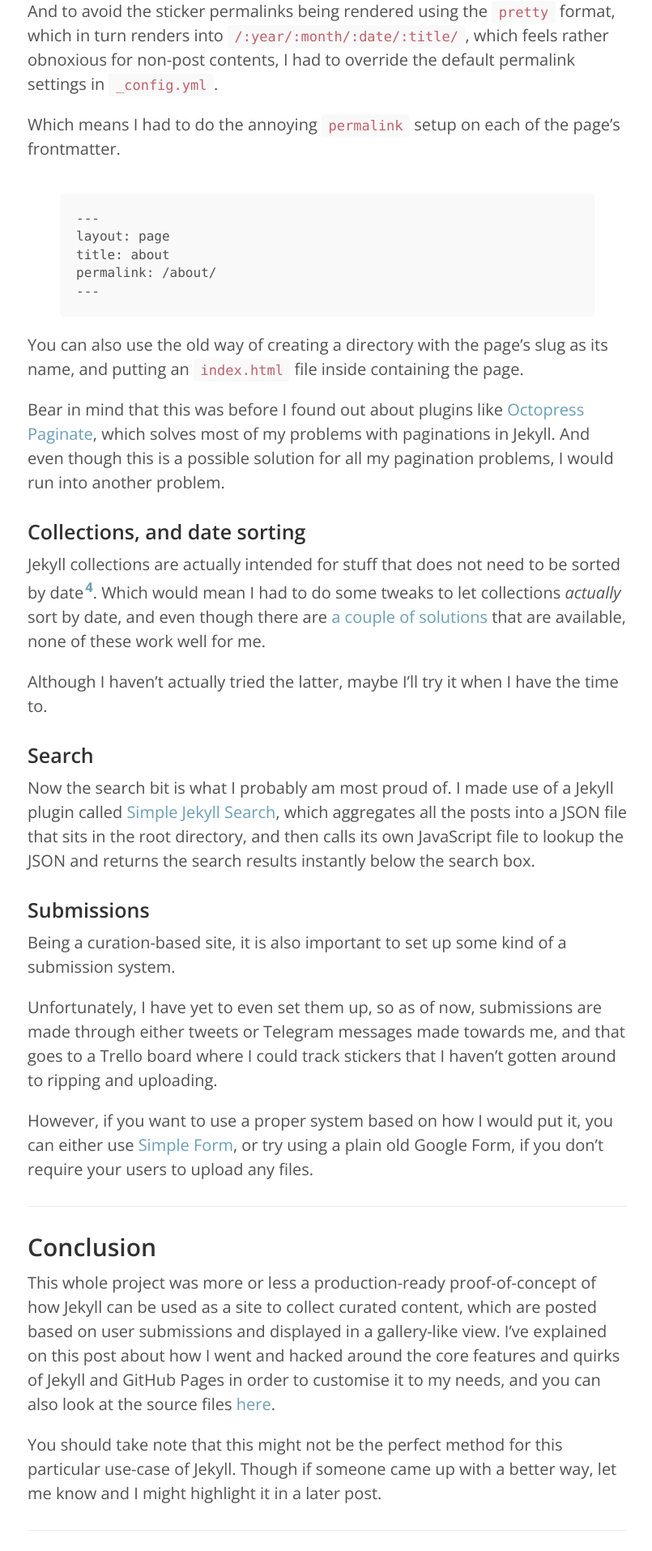
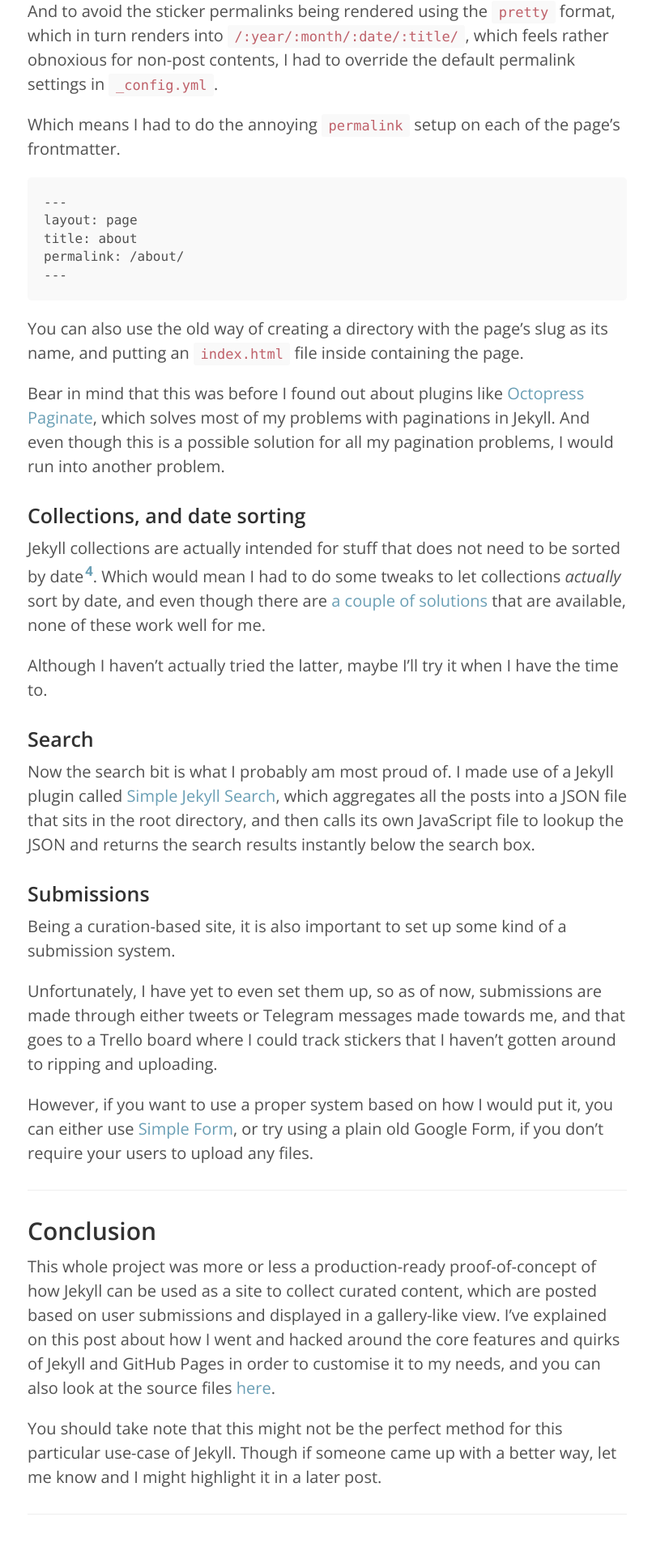
Before and after one commit to resir014/resir014.github.io, a Jekyll site: the page built from _posts/2015/2015-12-04-content-curation-with-jekyll-github-pages.md, in a window 1280 px wide. Shown: the part 1497-3412 px from the top of the page at 81% size, without its empty margins (236-1041 px from the left). Built offline with Jekyll 4.4.1, drawn with Linux system fonts in a browser that asks for light colours; comment, search, counter and statistics services are not loaded.

Commit message:
Proper margins for `.highlight`

```diff
--- /dev/null
+++ b/_sass/theme/_code.scss
@@ -0,0 +1,7 @@
+// Code
+//
+// Customised styles for code blocks.
+
+.highlight {
+  margin: 0 0 1rem;
+}
--- a/_sass/theme/_resir014.scss
+++ b/_sass/theme/_resir014.scss
@@ -1,4 +1,5 @@
 @import "base";
+@import "code";
 @import "masthead";
 @import "cover";
 @import "posts";
```
